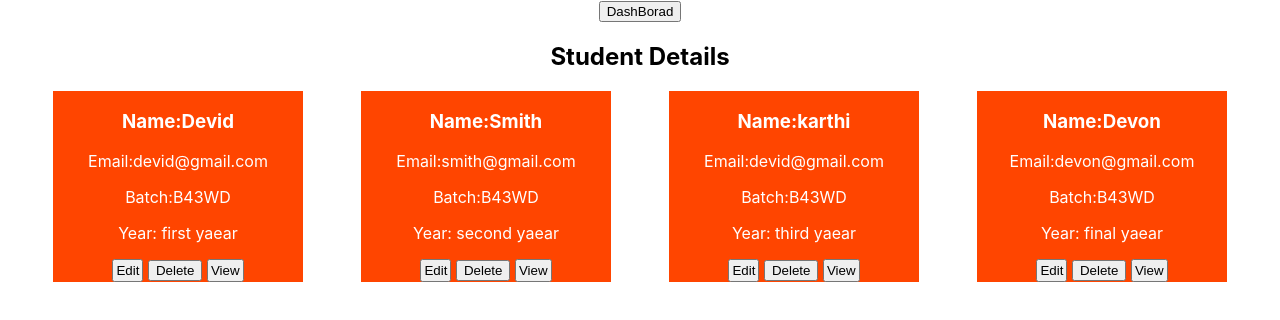
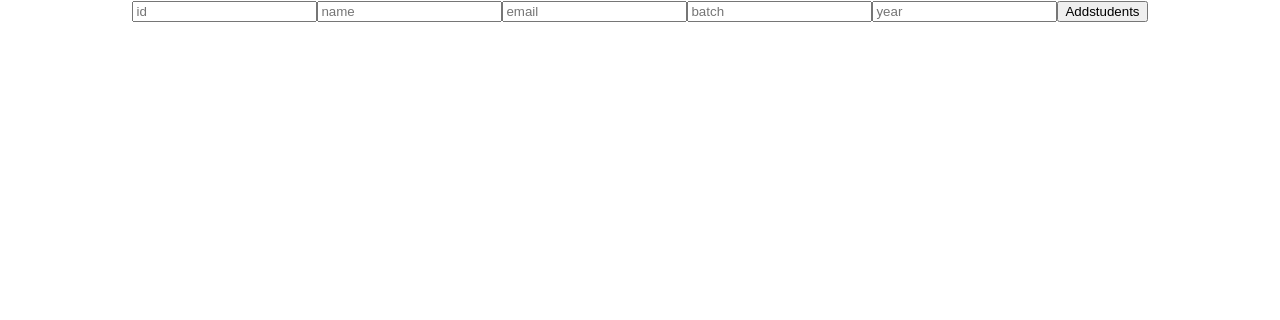
Before and after one commit to jayasudhakarchinnadurai/stu-and-teacher, a React (Create React App) app: page /add in a window 1280 px wide. Shown: the top 320 px of the page. Built offline with nearby package versions, Linux system fonts and the light colour scheme.

Commit message:
addteacher data

```diff
--- a/src/App.js
+++ b/src/App.js
@@ -6,8 +6,12 @@ import Student from './Student/studetail';
 import BaseApp from './Data/base.js';
 import { Switch } from 'react-router-dom/cjs/react-router-dom.min';
 import { Route } from 'react-router-dom/cjs/react-router-dom';
+import Addstudents from './Student/Addstu.js';
+import { Teacher } from './Data/Teacherdata.js';
+import AddTeacher from './Teacher/AddTeach';
 function App() {
   const [user, setuser]=useState(Studentdata)
+  const [teacher, setteacher]=useState(Teacher)
   return (
     <div className="App">
 
@@ -15,12 +19,26 @@ function App() {
     <Route extact path="/student">
     <BaseApp></BaseApp>
     </Route>
+    <Route extact path="/add">
+      <Addstudents
+      user={user}
+      setuser={setuser}
+      ></Addstudents>
+    </Route>
 
 <Route>
-    <Student extact path="/"
+    <Student extact path="/data"
     user={user}
     setuser={setuser}
      ></Student>
+ </Route>
+
+ <Route extact path='/'>
+  <AddTeacher
+  teacher={teacher}
+  setteacher={setteacher}
+
+  ></AddTeacher>
  </Route>
 
 
--- a/src/Data/Teacherdata.js
+++ b/src/Data/Teacherdata.js
@@ -1,4 +1,4 @@
-import React from "react";
+
 
 export const Teacher=[
 
--- /dev/null
+++ b/src/Student/Addstu.js
@@ -0,0 +1,63 @@
+import React, { useState } from "react";
+import { useHistory } from "react-router-dom/cjs/react-router-dom";
+
+
+function Addstudents ({user,setuser}){
+    const history=useHistory()
+    const [id, setid]=useState('')
+    const[name,setname]=useState()
+    const [email, setemail]=useState();
+    const[batch, setbatch]=useState();
+    const [year, setyear]=useState();
+const  students= ()=>{
+    const Addstulist =
+        {
+            id,
+            name,
+            email,
+            batch,
+            year
+        }
+
+    setuser([Addstulist, ...user])
+    history.push('/')
+}
+
+    return (
+<div>
+    <input
+    placeholder="id"
+    type="number"
+    onChange={(event)=>setid(event.target.value)}
+
+    />
+    <input
+    placeholder="name"
+
+    onChange={(event)=>setname(event.target.value)}
+
+    />
+     <input
+    placeholder="email"
+    type="email"
+    onChange={(event)=>setemail(event.target.value)}
+
+    />
+     <input
+    placeholder="batch"
+    onChange={(event)=>setbatch(event.target.value)}
+    />
+
+<input
+    placeholder="year"
+   onChange={(event)=>setyear(event.target.value)}
+    />
+
+    <button onClick={students}>Addstudents</button>
+</div>
+
+    )
+}
+
+
+export default Addstudents;
--- a/src/Student/studetail.js
+++ b/src/Student/studetail.js
@@ -15,6 +15,7 @@ function Student ({user, setuser}){
     return (
     <div>
         <button  onClick={()=>history.push("/student")} >DashBorad</button>
+        <button onClick={()=>history.push('/add')}>Addstudents</button>
     <h2>Student Details</h2>
     <div  className='student'>
     {user.map((stu,idx)=>{
--- /dev/null
+++ b/src/Teacher/AddTeach.js
@@ -0,0 +1,20 @@
+import React from "react";
+
+function AddTeacher ({teacher, setteacher}){
+return(
+    <div>
+     {teacher.map((person, idx)=>{
+       return <div key={idx}>
+            <h3>Name:{person.name}</h3>
+            <p>Email:{person.email}</p>
+            <p>Subject:{person.subject}</p>
+            <p>Expreience;{person.exprience}</p>
+
+        </div>
+
+     })}
+    </div>
+)
+}
+
+export default AddTeacher;
```
